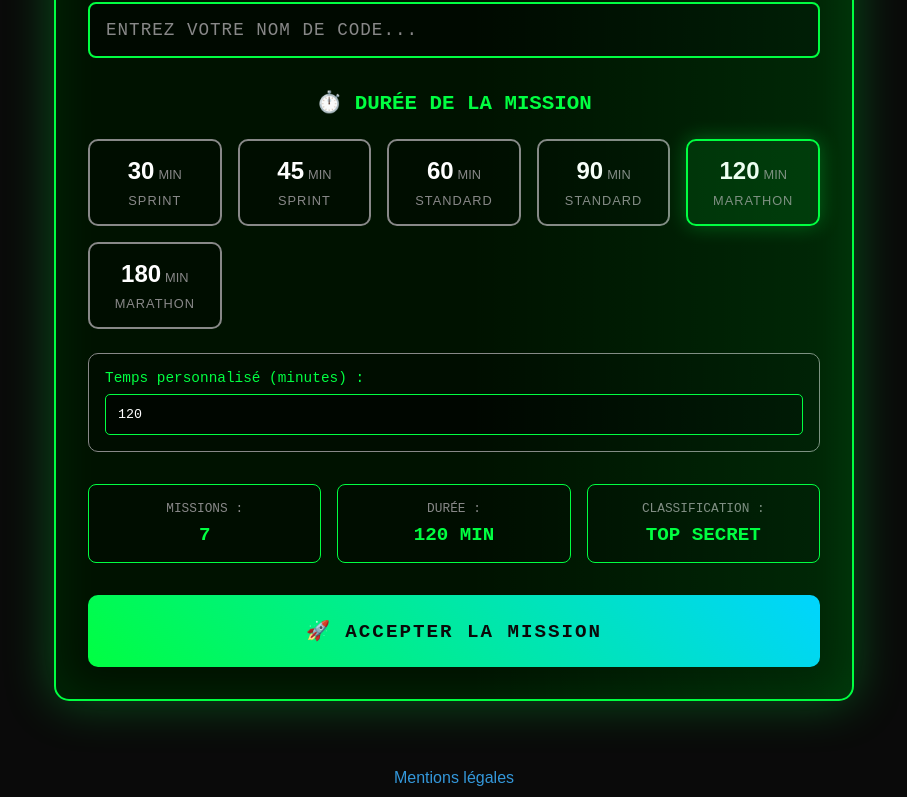
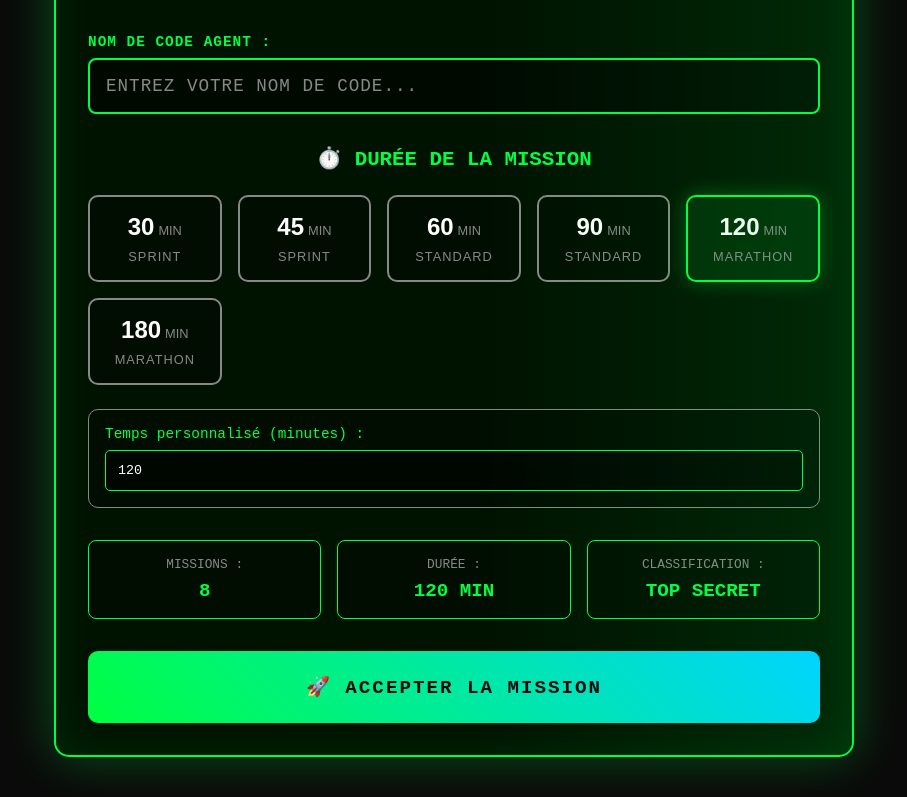
Before and after one commit to Chrstn67/courseorientation, a React (Vite) app: page / in a window 1280 px wide. Shown: the part 1145-1942 px from the top of the page, without its empty margins (186-1093 px from the left). Built offline with nearby package versions, Linux system fonts and the light colour scheme.

Commit message:
Correction orthographiques et ajours d'une enigme cadeau pour la récompence

```diff
--- a/src/app/globals.css
+++ b/src/app/globals.css
@@ -1191,7 +1191,7 @@ body {
   display: flex;
   justify-content: center;
   align-items: center;
-  z-index: 1000;
+  z-index: 10000;
 
   .hacking-screen {
     text-align: center;
--- a/src/data.jsx
+++ b/src/data.jsx
@@ -5,7 +5,7 @@ export const gameData = {
     gameName: "OPÉRATION SAJ",
     codeName: "MISSION CLASSIFIED",
     description:
-      "🕵️ BIENVENUE AGENTS ! <br />Je suis l'Agent CHP, de l'Agence SAJ ! <br/><br /> Vous avez été enlevés contre votre gré car nous voulons tester votre courage et votre bravour ! <br /><br />Votre mission, si vous l'acceptez, est de vérifier que Molsheim ne soit pas sous une menace imminente. <br />Déchiffrez les codes, infiltrez les lieux secrets, sécurisez le périmètre et accomplissez votre mission avant qu'il ne soit trop tard... <br />Vous ne rentrerez chez vous uniquement si vous arrivez à vous défaire des épreuves concoctées par LEBOSS ! <br /><br />Attention, le temps est compté !<br />Mais nous avons besoin de forces vives : Ne courrez pas ! Un agent se doit d'être le plus discret possible, ne doit pas attirer l'attention !<br /> Si vous ne réussissez pas, vous devrez rester avec nous jusqu'à ce que vous puissiez prouver votre valeur ! <br /><br />Une dernière chose : <br /> Si vous éteignez votre écran, votre progression sera fortement altérée... <br/><br /> Et mise à part votre feuille de route que vous avez entre les mains, vous n'aurez pas droit à vos systèmes informatiques portables, à moins que je vous l'y autorise...",
+      "🕵️ BIENVENUE AGENTS ! <br />Je suis l'Agent CHP, de l'Agence SAJ ! <br/><br /> Vous avez été enlevés contre votre gré car nous voulons tester votre courage et votre bravoure ! <br /><br />Votre mission, si vous l'acceptez, est de vérifier que Molsheim ne soit pas sous une menace imminente. <br />Déchiffrez les codes, infiltrez les lieux secrets, sécurisez le périmètre et accomplissez votre mission avant qu'il ne soit trop tard... <br />Vous ne rentrerez chez vous uniquement si vous arrivez à vous défaire des épreuves concoctées par l'Agent LEBOSS ! <br /><br />Attention, le temps est compté !<br />Mais nous avons besoin de forces vives...<br /><br /> Ne courez pas !<br /> Un agent se doit d'être le plus discret possible, ne doit pas attirer l'attention !<br /> Si vous ne réussissez pas, vous devrez rester avec nous jusqu'à ce que vous puissiez prouver votre valeur ! <br /><br />Une dernière chose : <br /> Si vous éteignez votre écran, votre progression sera fortement altérée... <br/><br /> Et mise à part votre feuille de route que vous avez entre les mains, vous n'aurez pas droit à vos systèmes informatiques portables, à moins que je vous l'y autorise, selon mon humeur...",
     agencyName: "SAJ AGENCY",
     centerCoordinates: [48.54200189313992, 7.492192487839465],
     zoomLevel: 14,
@@ -75,7 +75,7 @@ export const gameData = {
       codeName: "OPERATION CROSSROADS",
       classification: "SECRET DÉFENSE",
       briefing:
-        "Le point de rencontre de tous les réseaux d'espionnage. C'est ici que les agents échangent des informations vitales. Allez vérifier que personne se s'y trouve ! EN SILENCE !",
+        "Le point de rencontre de tous les réseaux d'espionnage. C'est ici que les agents échangent des informations vitales. Allez vérifier que personne de suspect ne s'y trouve ! EN SILENCE !",
       encryptedMessage: "GANTÉ",
 
       hint: "Prenez les lettres à l'envers",
@@ -94,7 +94,7 @@ export const gameData = {
       codeName: "OPERATION INVISIBLE",
       classification: "SECRET D'ÉTAT",
       briefing:
-        "Il parait qu'il y a un second point de rendez-vous, au cas où... Vite ! Allez vérifier que personne ne s'y trouve ! Sans courrir, on risquerait de vous soupçonner d'on ne sait trop quoi... Vous êtes agents secrets !",
+        "Il parait qu'il y a un second point de rendez-vous, au cas où... Vite ! Allez vérifier que personne de suspect ne s'y trouve ! Sans courir, car on risquerait de vous soupçonner d'on ne sait trop quoi... Vous êtes agents secrets !",
       encryptedMessage: "CSPOAEADRUNSTRE",
 
       hint: "Remettez les lettres dans l'ordre",
@@ -111,39 +111,58 @@ export const gameData = {
     {
       id: 6,
       codeName: "OPERATION HOMECOMING",
-      classification: "MISSION FINALE",
+      classification: "MISSION QUARTER",
       briefing:
         "Votre base secrète vous attend. C'est ici que tout a commencé.",
       encryptedMessage: "HKYWH FQAJHO",
 
-      hint: "Reculez de 4 positions dans l'alphabet pour chaque lettre...",
-      solution: "LOCAL JEUNES",
       coordinates: [48.54251425321889, 7.492476744544179],
       locationName: "QG Central Echo Alpha",
       coverStory: "Local Jeunes",
+      hint: "Reculez de 4 positions dans l'alphabet pour chaque lettre...",
+      solution: "LOCAL JEUNES",
       image: "/placeholder.svg?height=200&width=300",
       missionObjective:
         "Mission accomplie ! Débriefing complet et extraction sécurisée",
       dangerLevel: "CRITIQUE",
       unlocked: false,
     },
+
     {
       id: 7,
       codeName: "OPERATION DÉMASQUAGE",
-      classification: "MISSION FINALE",
+      classification: "MISSION DEMI-FINALE",
       briefing: "Qui est vraiment LEBOSS qui vous teste ?",
       encryptedMessage:
         ".. .-.. / . ... - / -.. . ...- .- -. - / ...- --- ..- ... / -.-.--",
 
-      hint: "C'est du morse... Et attention à un petit-quelque-chose",
+      hint: "C'est du morse... Et n'oubliez pas une ponctuation...",
       solution: "IL EST DEVANT VOUS !",
-      coordinates: [48.54209875858177, 7.498920800855797],
-      locationName: "QG Central Echo Beta",
-      coverStory: "Gymnase Hossenlopp",
+
+      coordinates: [48.54251425321889, 7.492476744544179],
+      locationName: "QG Central Echo Alpha",
+      coverStory: "Local Jeunes",
+      image: "/placeholder.svg?height=200&width=300",
+      missionObjective: "Mission (presque) accomplie !",
+      dangerLevel: "VITALE",
+      unlocked: false,
+    },
+    {
+      id: 8,
+      codeName: "OPERATION AWARD",
+      classification: "MISSION DESSERT",
+      briefing: "On vous doit une fière chandelle...",
+      encryptedMessage: "2(400 x 83) + (9 x 8 x (1000/100))",
+
+      hint: "Priorisez...",
+      solution: "67120",
+      coordinates: [48.54251425321889, 7.492476744544179],
+      locationName: "QG Central Echo Alpha",
+      coverStory: "Local Jeunes",
       image: "/placeholder.svg?height=200&width=300",
       missionObjective:
-        "Mission accomplie ! Débriefing complet et extraction sécurisée",
-      dangerLevel: "VITALE",
+        "MISSION TOTALE ! Débriefing complet et extraction sécurisée",
+      dangerLevel: "FAIBLE",
       unlocked: false,
     },
   ],
```
